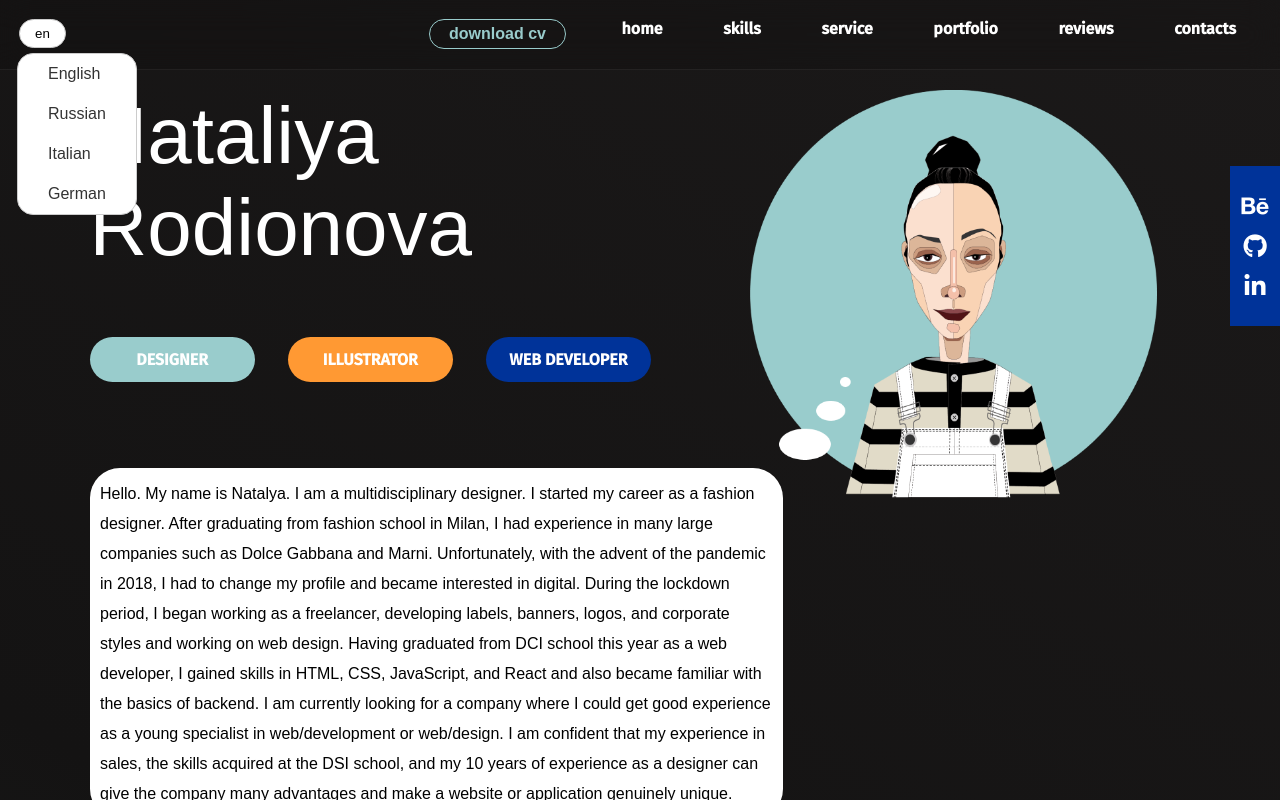
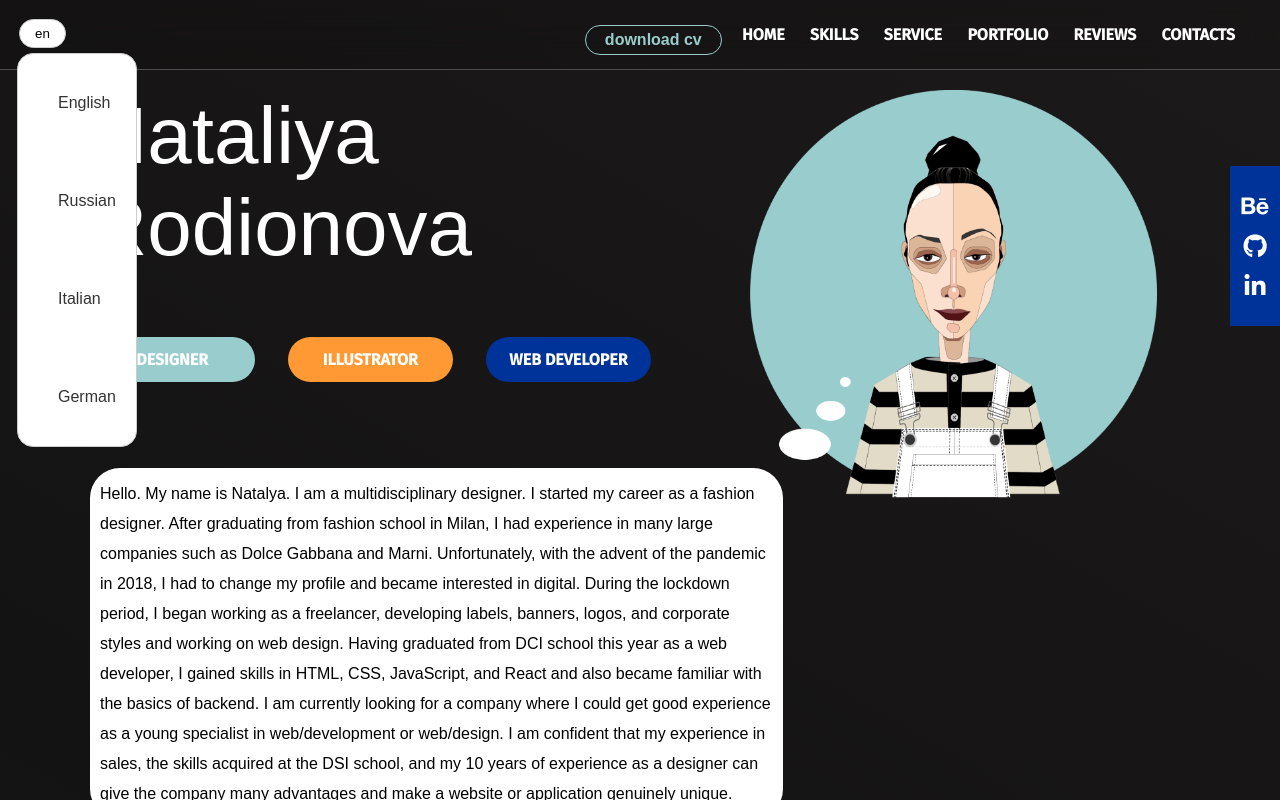
Before and after one commit to 006080/CV, a website with bundled scripts: page index.html in a window 1280 px wide. Both pictures are taken after a click on the button "en". Shown: the top 800 px of the page. Built offline with nearby package versions, Linux system fonts and the light colour scheme; a web font is replaced by a local one.

Commit message:
corrected

```diff
--- a/index.html
+++ b/index.html
@@ -32,12 +32,12 @@
                 <li class="btn-cv">
                     <a id="CV" class="button" download="CV" href="./CV Nataliya_Rodionova.pdf" download>download cv</a>
                 </li>
-                <li><a id="nhome" class="nav" href="#home">home</a></li>
-                <li><a id="nskills" class="nav" href="#skills">skills</a></li>
-                <li><a id="nservice" class="nav" href="#service">service</a></li>
-                <li><a id="nservice" class="nav" href="#portfolio">portfolio</a></li>
-                <li><a id="nreviews" class="nav" href="#reviews">reviews</a></li>
-                <li><a id="ncontacts" class="nav" href="#contacts">contacts</a></li>
+                <li><a id="nhome" class="nav" href="#home">HOME</a></li>
+                <li><a id="nskills" class="nav" href="#skills">SKILLS</a></li>
+                <li><a id="nservice" class="nav" href="#service">SERVICE</a></li>
+                <li><a id="nservice" class="nav" href="#portfolio">PORTFOLIO</a></li>
+                <li><a id="nreviews" class="nav" href="#reviews">REVIEWS</a></li>
+                <li><a id="ncontacts" class="nav" href="#contacts">CONTACTS</a></li>
             </ul>
 
             <div id="burger" class="burger">
--- a/style.css
+++ b/style.css
@@ -109,12 +109,12 @@ body {
 
 
 .dropdown-list li {
-  padding: 10px 20px;
+  padding: 20px;
   text-align: left;
 }
 
 .dropdown-list li a {
-  padding: 1px 10px;
+  padding: 20px;
   text-decoration: none;
   color: #333;
   display: block;
@@ -206,17 +206,27 @@ nav {
   background: hsl(0 0% 0% / 0.1);
   backdrop-filter: blur(1rem);
   border-bottom: 1px solid #9b9b9b1a;
+  border-bottom: 1px solid rgba(219, 219, 219, 0.288);
 }
 
 .navigation {
-  padding: 19px;
+  display: flex;
+  justify-items: center;
+  flex-direction: row;
+  justify-content: space-between;
+  list-style-type: none;
+  width: 52%;
+  margin-left: auto;
+  margin-right: 20px;
+  margin-top: 25px;
+}
+
+.navigationbar {
   display: flex;
   flex-direction: row;
   justify-content: space-between;
   list-style-type: none;
-  width: 100%;
-  max-width: 850px;
-  /*margin-left: 55%;*/
+  max-width: 100%;
   margin-left: auto;
   margin-right: 20px;
 }
@@ -849,7 +859,7 @@ form {
   }
 
   .text__s {
-    margin-left: 0 !important;
+    margin: 10px;
     text-align: center;
     font-size: 3rem;
   }
@@ -862,7 +872,7 @@ form {
     position: relative;
     background-color: #000;
     overflow: hidden;
-    border-radius: 2px;
+    border-radius: 30px;
     box-shadow: 0 4px 8px rgba(0, 0, 0, 0.1);
   }
 
@@ -873,7 +883,7 @@ form {
   .portfolio-container {
     display: flex;
     flex-direction: column;
-    gap: 10px;
+    gap: 20px;
     padding: 10px;
   }
 
```
